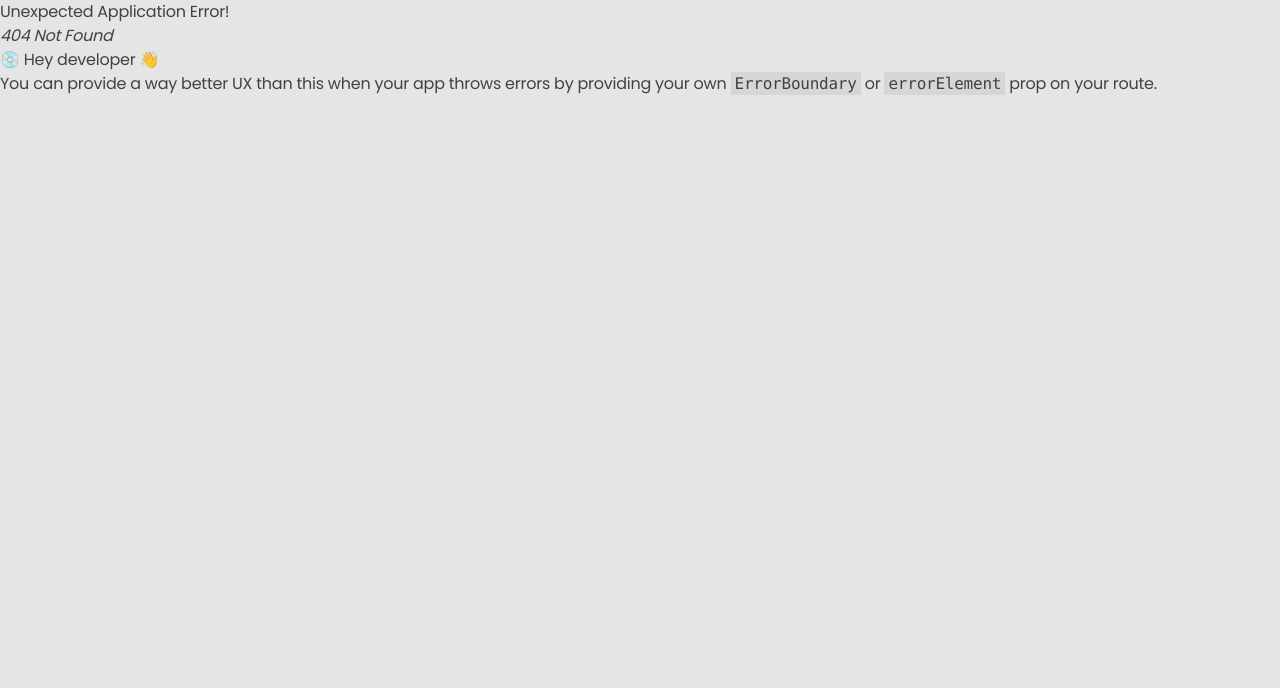
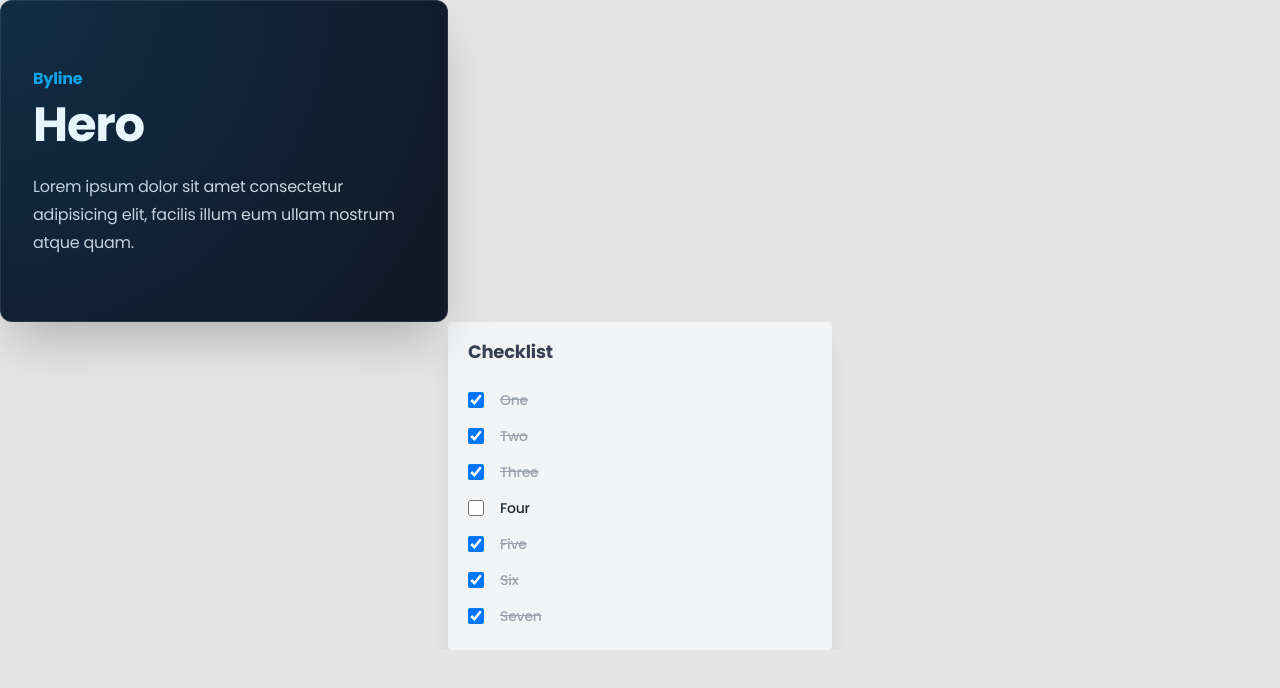
Before and after one commit to ajay-mandaviya/framer-motion-pro, a React (Vite) app: page /gradient in a window 1280 px wide. Before the commit this address had no page. Shown: the top 688 px of the page. Built offline with nearby package versions, Linux system fonts and the light colour scheme.

Commit message:
add animate hooks

```diff
--- a/src/App.jsx
+++ b/src/App.jsx
@@ -3,6 +3,7 @@ import "./App.scss";
 import { createBrowserRouter, RouterProvider } from "react-router-dom";
 import Interactions from "./pages/Interactions";
 import Shuffle from "./pages/Shuffle";
+import RadialGradient from "./pages/RadialGradient";
 
 const router = createBrowserRouter([
   {
@@ -12,6 +13,10 @@ const router = createBrowserRouter([
   {
     path: "/shuffle",
     element: <Shuffle />,
+  },
+  {
+    path: "/gradient",
+    element: <RadialGradient />,
   },
 ]);
 function App() {
--- /dev/null
+++ b/src/pages/RadialGradient.tsx
@@ -0,0 +1,135 @@
+import React, { useState } from "react";
+import {
+  motion,
+  stagger,
+  useAnimate,
+  useMotionTemplate,
+  useMotionValue,
+} from "framer-motion";
+const RadialGradient = () => {
+  let [items, setItems] = useState([
+    { id: "1", text: "One", checked: true },
+    { id: "2", text: "Two", checked: true },
+    { id: "3", text: "Three", checked: true },
+    { id: "4", text: "Four", checked: false },
+    { id: "5", text: "Five", checked: true },
+    { id: "6", text: "Six", checked: true },
+    { id: "7", text: "Seven", checked: true },
+  ]);
+
+  const mouseX = useMotionValue(0);
+  const mouseY = useMotionValue(0);
+
+  const handleMouseMove = ({ clientX, clientY, currentTarget }: any) => {
+    const { top, left } = currentTarget?.getBoundingClientRect();
+    console.log("sdsd", currentTarget?.getBoundingClientRect());
+
+    console.log({ clientX, clientY });
+
+    const xPosition = clientX - left;
+    const yPosition = clientY - top;
+    mouseX.set(xPosition);
+    mouseY.set(yPosition);
+    console.log("xposition", xPosition, yPosition);
+  };
+
+  // another
+  const [ref, animate] = useAnimate();
+  function handleChange(id: string) {
+    let newItems = items.map((item) => ({
+      ...item,
+      checked: item.id === id ? !item.checked : item.checked,
+    }));
+
+    setItems(newItems);
+    if (newItems.every((item) => item.checked)) {
+      const lastComplete = items.findIndex((item) => !item.checked);
+
+      // scale bound
+      // animate(
+      //   "input",
+      //   { scale: [1, 1.4, 1], accentColor: ["default", "#16a34a"] },
+      //   { duration: 0.7, delay: stagger(0.1, { from: lastComplete }) }
+      // );
+      //shimmy
+      // animate(
+      //   "input",
+      //   { x: [0, 2, -2, 0] },
+      //   { duration: 0.4, delay: stagger(0.1, { from: lastComplete }) }
+      // );
+      animate(
+        "input",
+        { rotate: [0, 15, -15, 0] },
+        { duration: 0.3, delay: stagger(0.1, { from: lastComplete }) }
+      );
+    }
+  }
+
+  return (
+    <>
+      <div
+        className="group relative max-w-md rounded-xl border border-white/10 bg-gray-900 px-8 py-16 shadow-2xl"
+        onMouseMove={handleMouseMove}
+      >
+        <motion.div
+          className="pointer-events-none absolute -inset-px rounded-xl"
+          style={{
+            background: useMotionTemplate`
+              radial-gradient(
+                650px circle at ${mouseX}px ${mouseY}px,
+                rgba(14, 165, 233, 0.15),
+                transparent 80%
+              )
+            `,
+          }}
+        />
+        <div>
+          <h3 className="text-base font-semibold leading-7 text-sky-500">
+            Byline
+          </h3>
+          <div className="mt-2 flex items-center gap-x-2">
+            <span className="text-5xl font-bold tracking-tight text-white">
+              Hero
+            </span>
+          </div>
+          <p className="mt-6 text-base leading-7 text-gray-300">
+            Lorem ipsum dolor sit amet consectetur adipisicing elit, facilis
+            illum eum ullam nostrum atque quam.
+          </p>
+        </div>
+      </div>
+      <div className="flex min-h-full flex-col items-center justify-center">
+        <div className="flex w-full max-w-sm flex-col rounded bg-gray-100 px-3 py-4 shadow-xl">
+          <p className="ml-2 flex items-center text-lg font-semibold text-gray-700">
+            {/* <ListBulletIcon className="mr-3 h-5 w-5" /> */}
+            Checklist
+          </p>
+
+          {/*
+           🟢 Attach the ref from `useAnimate()` to scope the animate() function to this subtree.
+        */}
+          <div className="mt-4" ref={ref}>
+            {items.map((item) => (
+              <label
+                key={item.id}
+                className={`group flex w-full cursor-pointer select-none items-center rounded p-2 text-sm font-medium transition-colors duration-300 checked:text-gray-300 hover:bg-gray-200 ${
+                  item.checked ? "text-gray-400 line-through" : "text-gray-800"
+                }`}
+              >
+                <input
+                  onChange={() => handleChange(item.id)}
+                  checked={item.checked}
+                  type="checkbox"
+                  className="mr-4 h-4 w-4 rounded-sm border-2 border-gray-300 text-sky-600 transition-colors duration-300 focus:ring-0 focus:ring-offset-0 focus-visible:ring-2 focus-visible:ring-sky-600/50 focus-visible:ring-offset-2 focus-visible:ring-offset-gray-100 group-active:border-sky-600 group-active:checked:text-sky-600/25"
+                />
+                {item.text}
+              </label>
+            ))}
+          </div>
+        </div>
+      </div>
+    </>
+  );
+};
+
+export default RadialGradient;
--- a/src/pages/Shuffle.jsx
+++ b/src/pages/Shuffle.jsx
@@ -1,6 +1,6 @@
 import React from "react";
 import "./style.css";
-import { motion } from "framer-motion";
+import { motion, useTransform, useMotionValue } from "framer-motion";
 
 const data = [
   {
@@ -27,6 +27,11 @@ const data = [
 ];
 const Shuffle = () => {
   const [contact, setContact] = React.useState(data);
+
+  const x = useMotionValue(0);
+  const opacityRange = [0, 1, 1, 0];
+  const xRange = [-100, -100, 100, 200];
+  const opacity = useTransform(x, xRange, opacityRange);
 
   const onAdd = () => {
     setContact([
@@ -56,8 +61,25 @@ const Shuffle = () => {
     setContact([...shuffled]);
   };
 
+  function template({ rotate, x }) {
+    console.log("x", x);
+    return `rotate(${rotate}) translateX(${x})`;
+  }
   return (
     <div className="shuffle-page">
+      <motion.div
+      // transformTemplate={template}
+      // whileHover={{ scale: 1.2 }}
+      // whileTap={{ scale: 0.8 }}
+      // animate={{ rotate: 360 }}
+      // style={{ rotate: 0, x: "50px" }}
+      // style={{ x: 100 }}
+      >
+        <motion.circle
+          style={{ scale: 2, originX: "100px", originY: "100px" }}
+        />
+        <p>APplication</p>
+      </motion.div>
       <h1>Shuffle List</h1>
       <div>
         <button className="shuffle-button" onClick={onAdd}>
```
